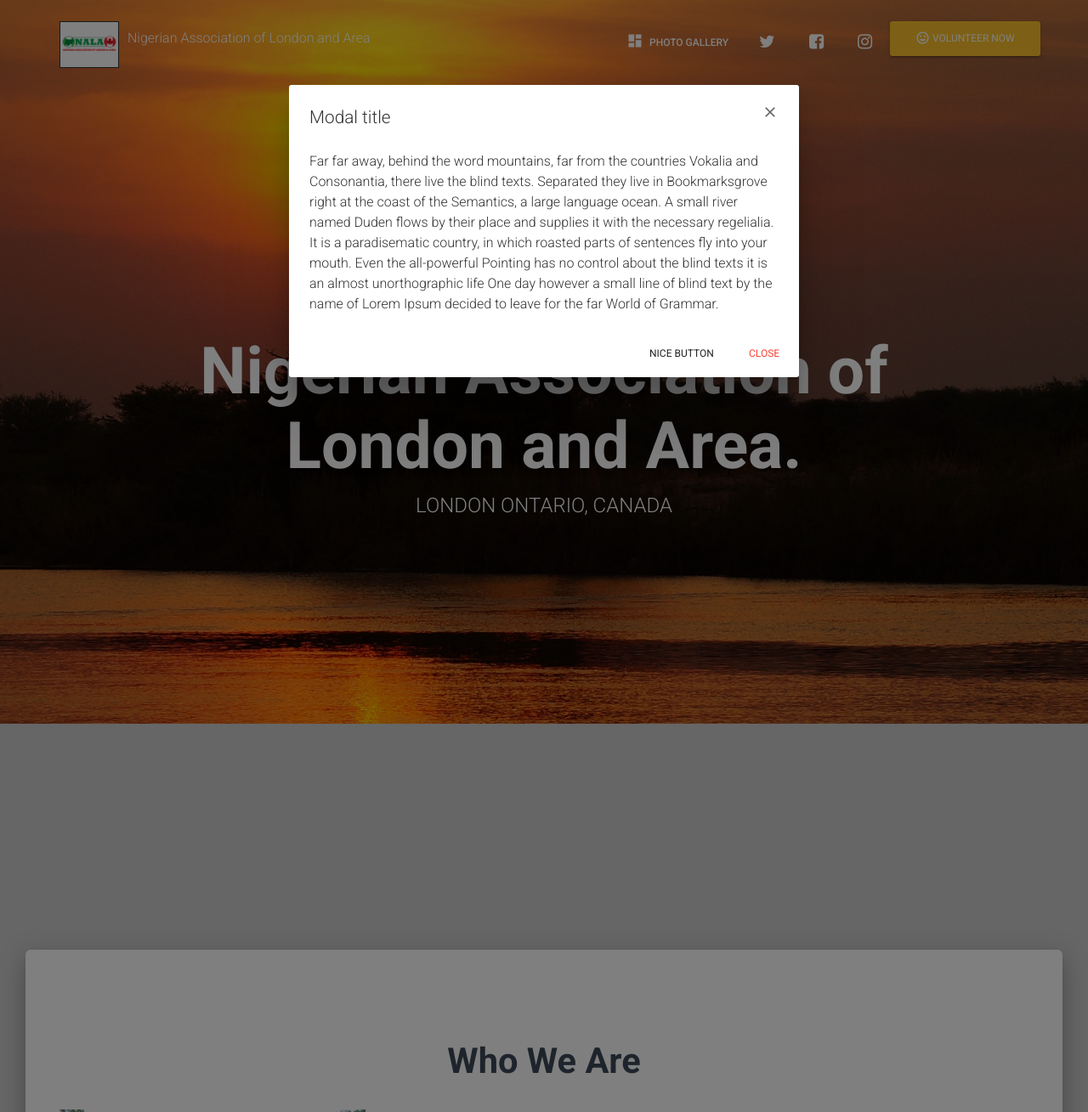
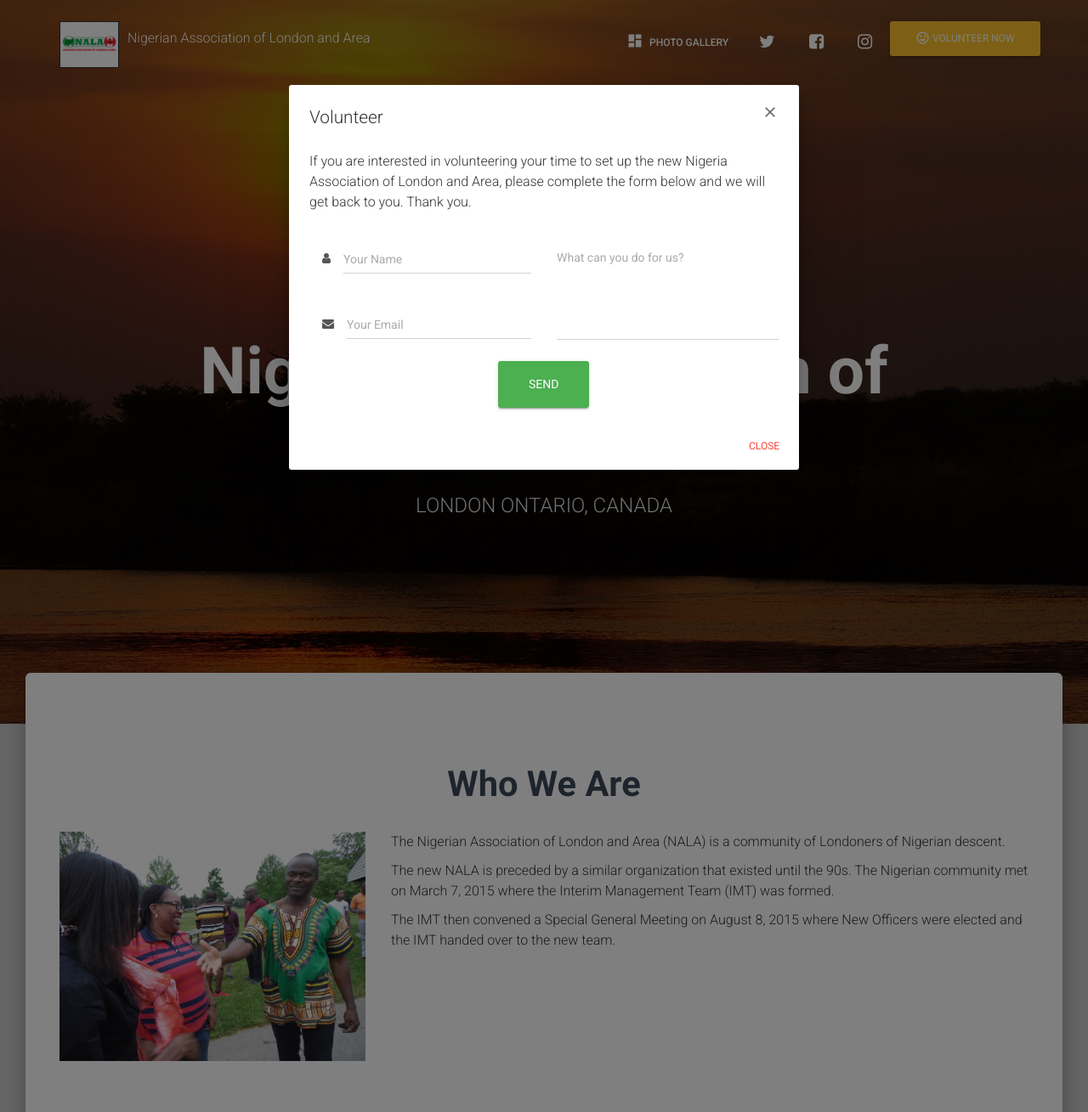
Before and after one commit to Developers-Foundation/nigerian-association, a PHP site: page / in a window 1280 px wide, after a click that opens the changed part. Shown: the whole page at 85% size. Run offline with PHP 8.4, Linux system fonts and the light colour scheme; some libraries are stand-ins or nearby versions.

Commit message:
Added volunteering

```diff
--- a/public_html/assets/js/custom.js
+++ b/public_html/assets/js/custom.js
@@ -103,7 +103,7 @@ $(document).ready(function () {
         if (thisForm.attr('data-form-type').indexOf("nob") > -1) {
             // Nob form
             var sendFrom = emailField.val(),
-                sendTo = "harrisonchowhk@yahoo.com",
+                sendTo = "michael511.mp@gmail.com", //TODO: Make sure to change it to their email later!!!
                 subject = "Message from " + nameField.val(),
                 msg = messageField.val(),
                 msgHTML = "<p>" + messageField.val() + "<p>",
@@ -162,3 +162,78 @@ $(document).ready(function () {
 /* ----------------------------------------------------------- */
 /* Nob Mailer END
 /* ----------------------------------------------------------- */
+
+/* ----------------------------------------------------------- */
+/* Nob Mailer volunteer BEGIN TODO: You need to make this one efficient by combining original email and this volunteer
+/* ----------------------------------------------------------- */
+$(document).ready(function () {
+    $('form.form-volunteer').submit(function (e) {
+        if (e.preventDefault) e.preventDefault();
+        else e.returnValue = false;
+
+        var thisForm = $(this).closest('form.form-volunteer');
+        var submitButton = thisForm.find('button');
+        submitButton.prop("disabled", true);
+        var emailField = thisForm.find('.form-input-email');
+        var nameField = thisForm.find('.form-input-name');
+        var messageField = thisForm.find('.form-input-message');
+
+        if (thisForm.attr('data-form-type').indexOf("nob") > -1) {
+            // Nob form
+            var sendFrom = emailField.val(),
+                sendTo = "michael511.mp@gmail.com", //TODO: Make sure to change it to their email later!!!
+                subject = "Volunteering Message from " + nameField.val(), //TODO: This is what I changed from e-mail ver
+                msg = messageField.val(),
+                msgHTML = "<p>" + messageField.val() + "<p>",
+                fromName = nameField.val(),
+                toName = "Nigerian Association of London and Area";
+
+            var sendData = JSON.stringify({
+                'sendFrom': sendFrom,
+                'fromName': fromName,
+                'sendTo': sendTo,
+                'toName': toName,
+                'subject': subject,
+                'msg': msg,
+                'msgHTML': msgHTML
+            });
+
+            $.ajax({
+                url: 'assets/mail/mailer.php',
+                crossDomain: false,
+                data: sendData,
+                method: "POST",
+                cache: false,
+                dataType: 'json',
+                contentType: 'application/json; charset=utf-8',
+                success: function (data) {
+                    // Deal with JSON
+                    console.log(data);
+                    var returnData = data;
+                    submitButton.removeClass("btn-primary");
+                    if (returnData.success) {
+                        // Throw success msg
+                        emailField.val("");
+                        nameField.val("");
+                        messageField.val("");
+                        submitButton.html("Received");
+                        submitButton.addClass("btn-success");
+                    } else {
+                        // Throw error message
+                        submitButton.html("Sorry an error occured");
+                        submitButton.addClass("btn-danger");
+                    }
+                    submitButton.prop("disabled", false);
+                },
+                error: function (error) {
+                    console.log(error);
+                    // Throw error message
+                    submitButton.html("Sorry an error occured");
+                    submitButton.removeClass("btn-primary");
+                    submitButton.addClass("btn-danger");
+                    submitButton.prop("disabled", false);
+                }
+            });
+        }
+    });
+});
--- a/public_html/footer.php
+++ b/public_html/footer.php
@@ -46,20 +46,37 @@
                 <button type="button" class="close" data-dismiss="modal" aria-hidden="true">
                     <i class="material-icons">clear</i>
                 </button>
-                <h4 class="modal-title">Modal title</h4>
+                <h4 class="modal-title">Volunteer</h4>
             </div>
             <div class="modal-body">
-                <p>Far far away, behind the word mountains, far from the countries Vokalia and Consonantia, there live
-                    the blind texts. Separated they live in Bookmarksgrove right at the coast of the Semantics, a large
-                    language ocean. A small river named Duden flows by their place and supplies it with the necessary
-                    regelialia. It is a paradisematic country, in which roasted parts of sentences fly into your mouth.
-                    Even the all-powerful Pointing has no control about the blind texts it is an almost unorthographic
-                    life One day however a small line of blind text by the name of Lorem Ipsum decided to leave for the
-                    far World of Grammar.
-                </p>
+                <p>If you are interested in volunteering your time to set up the new Nigeria Association of London and Area, please complete the form below and we will get back to you. Thank you.</p>
+                <div class="row">
+                    <form class="form-volunteer" action="" method="post" data-form-type="nob">
+                        <div class="col-md-6 left">
+                            <div class="input-group">
+		                    <span class="input-group-addon">
+			                    <i class="fa fa-user"></i>
+		                    </span>
+                                <input type="text" class="form-control form-input-name" placeholder="Your Name">
+                            </div>
+                            <div class="input-group">
+		                    <span class="input-group-addon">
+			                    <i class="fa fa-envelope"></i>
+		                    </span>
+                                <input type="text" class="form-control form-input-email" placeholder="Your Email">
+                            </div>
+                        </div>
+                        <div class="col-md-6 right">
+                            <textarea class="form-control form-input-message" placeholder="What can you do for us?"
+                                      rows="5"></textarea>
+                        </div>
+                        <div class="col-md-12 text-center">
+                            <button class="btn btn-raised btn-success btn-lg">Send</button>
+                        </div>
+                    </form>
+                </div>
             </div>
             <div class="modal-footer">
-                <button type="button" class="btn btn-default btn-simple">Nice Button</button>
                 <button type="button" class="btn btn-danger btn-simple" data-dismiss="modal">Close</button>
             </div>
         </div>
--- a/public_html/gallery.html
+++ b/public_html/gallery.html
@@ -192,7 +192,8 @@
 </div>
 
 <!-- Lightbox -->
-<div id="nob-lb-gallery" class="modal fade carousel slide carousel-fit" tabindex="-1" role="dialog" aria-labelledby="Photo Gallery"
+<div id="nob-lb-gallery" class="modal fade carousel slide carousel-fit" tabindex="-1" role="dialog"
+     aria-labelledby="Photo Gallery"
      aria-hidden="true">
     <div class="modal-dialog">
         <div class="modal-content">
--- a/public_html/index2.php
+++ b/public_html/index2.php
@@ -1,28 +1,34 @@
-<div class="header carousel slide" style="" id="title-carousel">
+<div class="header header-filter carousel slide" style="" id="title-carousel">
     <div class="carousel-inner">
         <div class="item">
-            <a href="#">
+                <img src="assets/img/bg.jpg" class="img-responsive">
+                <div class="carousel-caption">
+                    <!--<h4><i class="material-icons">mood</i> John Doe</h4>-->
+                </div>
+        </div>
+        <div class="item">
+                <img src="assets/img/bg2.jpeg" class="img-responsive">
+                <div class="carousel-caption">
+                    <!--<h4><i class="material-icons">mood</i> John Doe</h4>-->
+                </div>
+        </div>
+        <div class="item">
+                <img src="assets/img/bg3.jpeg" class="img-responsive">
+                <div class="carousel-caption">
+                    <!--<h4><i class="material-icons">mood</i> John Doe</h4>-->
+                </div>
+        </div>
+        <div class="item">
+                <img src="assets/img/bg4.jpeg" class="img-responsive">
+                <div class="carousel-caption">
+                    <!--<h4><i class="material-icons">mood</i> John Doe</h4>-->
+                </div>
+        </div>
+        <div class="item active">
                 <img src="assets/img/bg6.jpg" class="img-responsive">
                 <div class="carousel-caption">
                     <!--<h4><i class="material-icons">mood</i> John Doe</h4>-->
                 </div>
-            </a>
-        </div>
-        <div class="item">
-            <a href="#">
-                <img src="assets/img/bg6.jpg" class="img-responsive">
-                <div class="carousel-caption">
-                    <!--<h4><i class="material-icons">mood</i> John Doe</h4>-->
-                </div>
-            </a>
-        </div>
-        <div class="item active">
-            <a href="#">
-                <img src="assets/img/bg6.jpg" class="img-responsive">
-                <div class="carousel-caption">
-                    <!--<h4><i class="material-icons">mood</i> John Doe</h4>-->
-                </div>
-            </a>
         </div>
     </div>
     <!--<a class="left carousel-control" href="#teamCarousel" data-slide="prev">
@@ -306,8 +312,7 @@
         <div class="container">
             <div class="title">
                 <h2><strong>Find Us Here</strong></h2>
-                <small>Lorem ipsum dolor sit amet, consectetur adipiscing elit. Maecenas quis elementum est.
-                    Vestibulum nec orci eu ipsum imperdiet mattis.
+                <small>London, Ontario, Canada
                 </small>
             </div>
         </div>
```
Also changed, not shown: public_html/assets/css/material-kit.css (+4 -5 lines).
